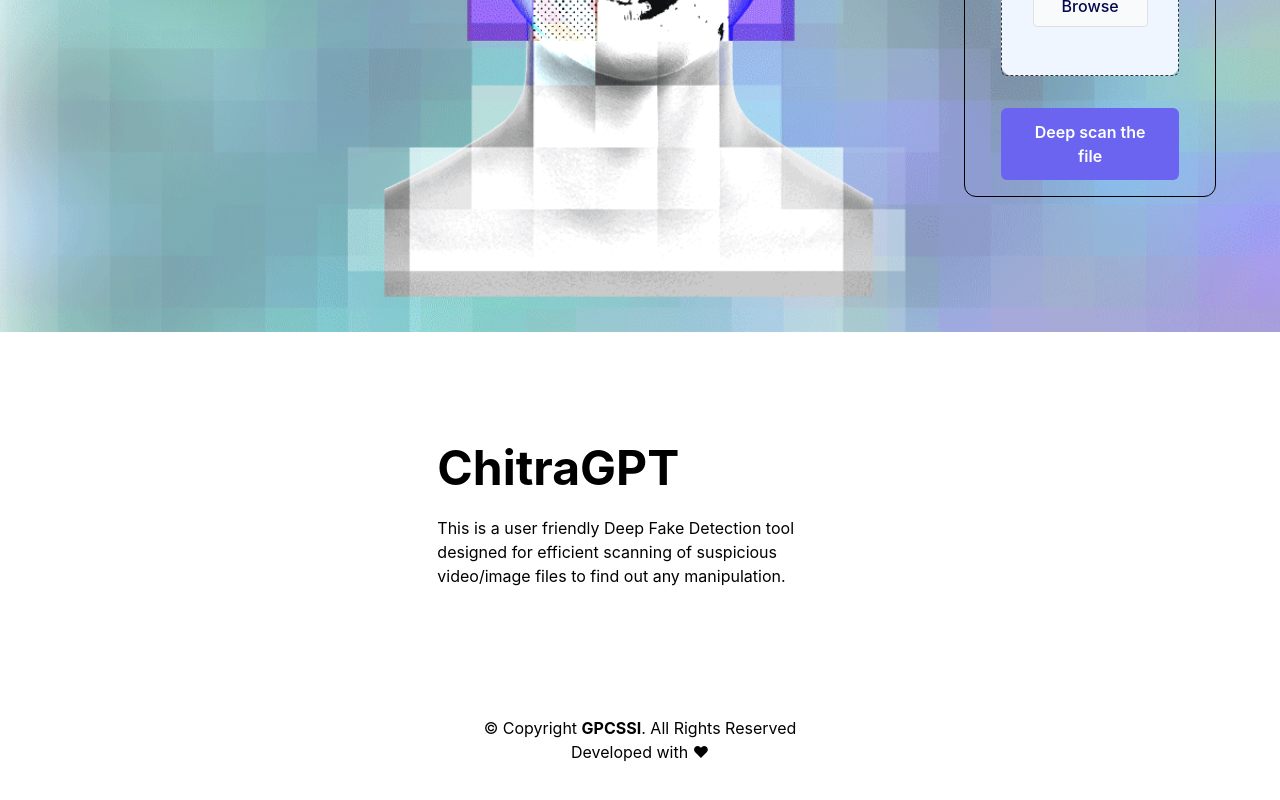
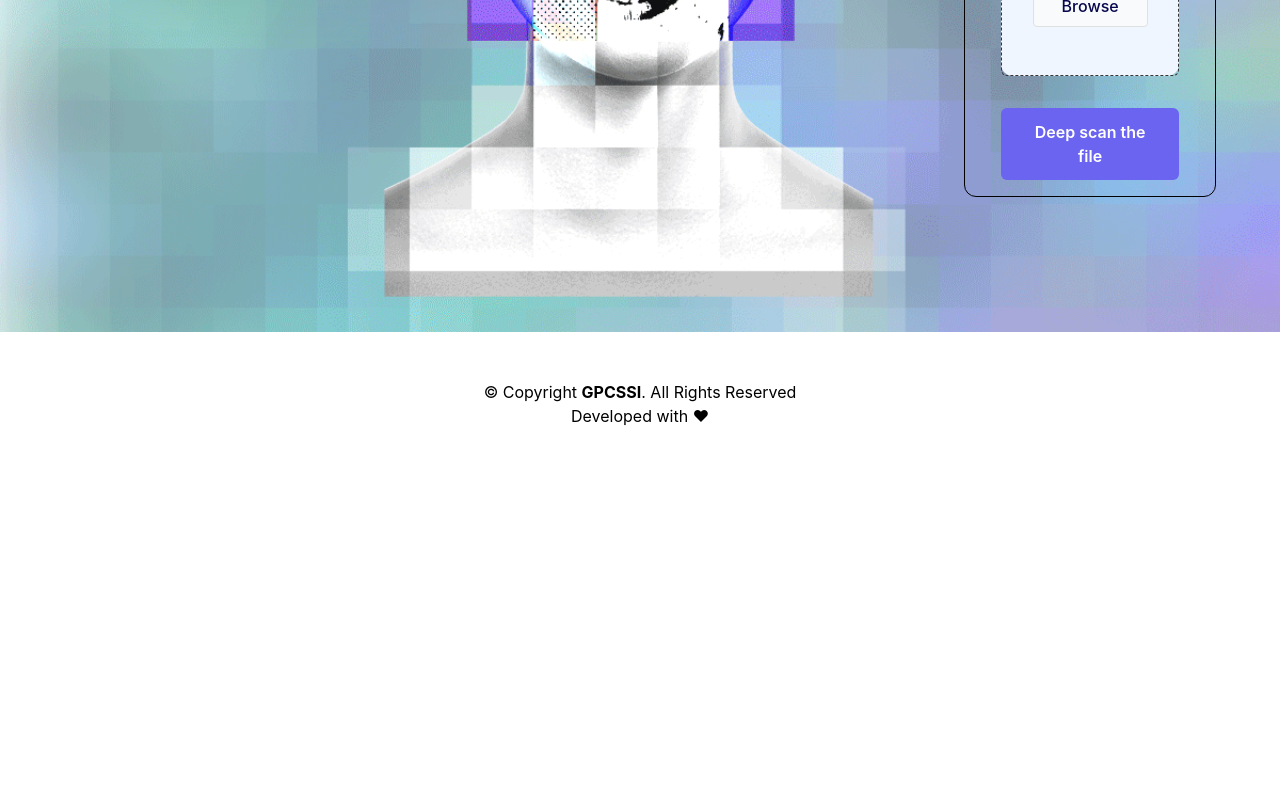
Before and after one commit to Typical-techno/chitarGPT, a React (Create React App) app: page / in a window 1280 px wide. Shown: the part 468-1268 px from the top of the page. After the commit the page ends 944 px from the top, so only its background shows below. Built offline with nearby package versions, Linux system fonts and the light colour scheme.

Commit message:
added footer <p>

```diff
--- a/src/components/Footer.jsx
+++ b/src/components/Footer.jsx
@@ -1,41 +1,8 @@
 import React from "react";
-import { socialLink } from "../data/footer";
 
 function Footer() {
   return (
     <div className="px-8 py-12 bg-white space-y-4 items-center">
-      <div className="grid grid-cols-1 md:grid-cols-3 xl:grid-cols-3 py-16 gap-5 md:gap-0">
-        <div></div>
-        <div className="text-left text-black w-full">
-          <div className="space-y-6">
-            <button className="text-5xl font-bold">
-              <p className="flex items-center">
-                <span>ChitraGPT</span>
-              </p>
-            </button>
-            <div>
-              <p>
-                This is a user friendly Deep Fake Detection tool designed for
-                efficient scanning of suspicious video/image files to find out
-                any manipulation.
-              </p>
-            </div>
-            <div className="flex items-center text-black">
-              {socialLink.map((items, index) => (
-                <div key={index} className="flex flex-row">
-                  <a href={`${items.link}`}>
-                    <button className="px-2">
-                      <p className="text-3xl text-black">
-                        <i className={`fi ${items.icon}`}></i>
-                      </p>
-                    </button>
-                  </a>
-                </div>
-              ))}
-            </div>
-          </div>
-        </div>
-      </div>
       <div className="text-sm md:text-base text-black">
         <p>
           &copy; Copyright <span className="font-bold">GPCSSI</span>. All Rights
```
